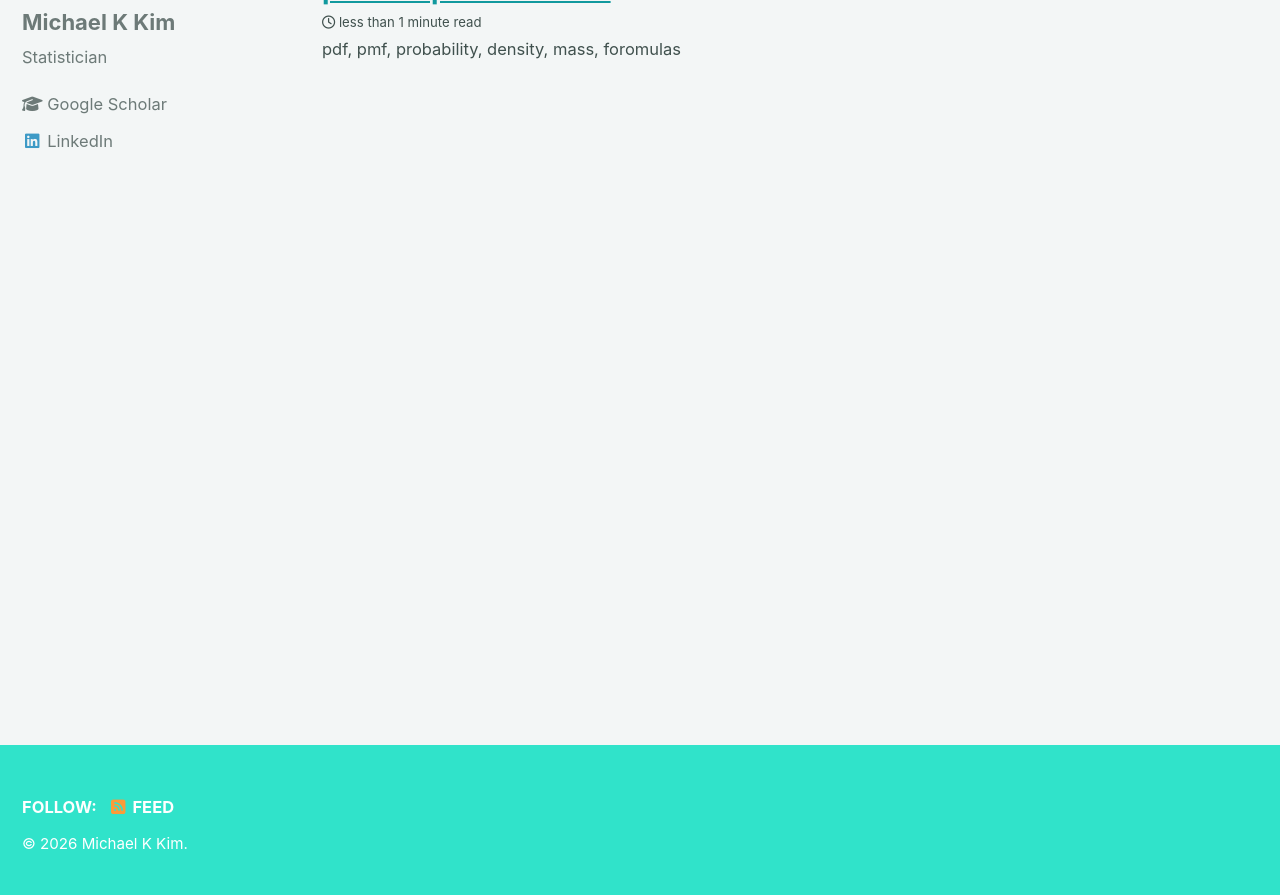
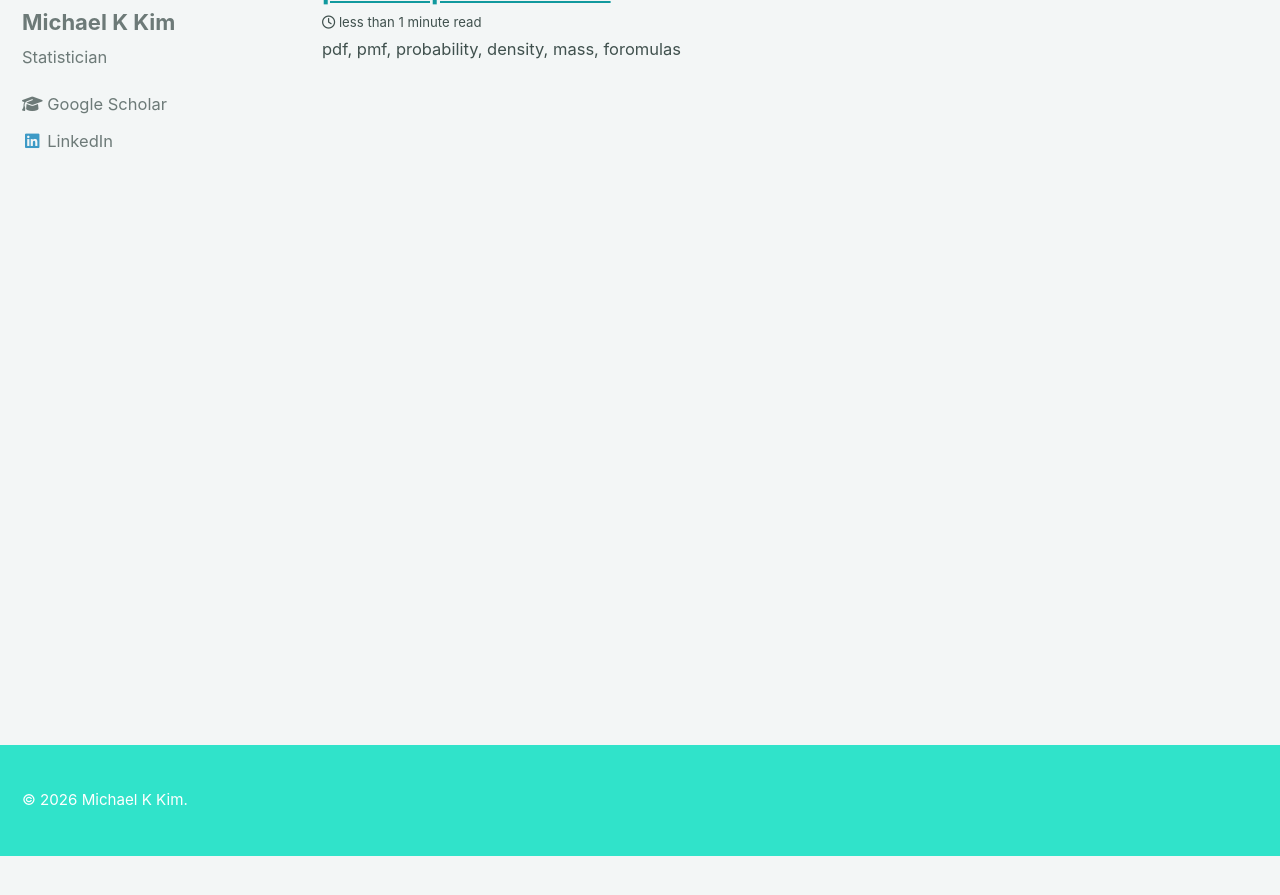
Before and after one commit to michaelkkim/michaelkkim.github.io, a Jekyll site: the page built from index.html, in a window 1280 px wide and 900 px high, scrolled down 222 px. Shown: the top 895 px of the window. Built offline with Jekyll 4.4.1, drawn with Linux system fonts in a browser that asks for light colours; cached includes are drawn as plain includes; nearby versions of some CDN libraries; the list of posts is cut into pages by our own code; after the commit the page ends 1078 px from its top, so only the background shows below that.

Commit message:
Update footer.html

```diff
--- a/_includes/footer.html
+++ b/_includes/footer.html
@@ -1,19 +1 @@
-<div class="page__footer-follow">
-  <ul class="social-icons">
-    {% if site.data.ui-text[site.locale].follow_label %}
-      <li><strong>{{ site.data.ui-text[site.locale].follow_label }}</strong></li>
-    {% endif %}
-
-    {% if site.footer.links %}
-      {% for link in site.footer.links %}
-        {% if link.label and link.url %}
-          <li><a href="{{ link.url }}" rel="nofollow noopener noreferrer"><i class="{{ link.icon | default: 'fas fa-link' }}" aria-hidden="true"></i> {{ link.label }}</a></li>
-        {% endif %}
-      {% endfor %}
-    {% endif %}
-
-    <li><a href="{% if site.atom_feed.path %}{{ site.atom_feed.path }}{% else %}{{ '/feed.xml' | relative_url }}{% endif %}"><i class="fas fa-fw fa-rss-square" aria-hidden="true"></i> {{ site.data.ui-text[site.locale].feed_label | default: "Feed" }}</a></li>
-  </ul>
-</div>
-
 <div class="page__footer-copyright">&copy; {{ site.time | date: '%Y' }} {{ site.name | default: site.title }}.</div>
```
